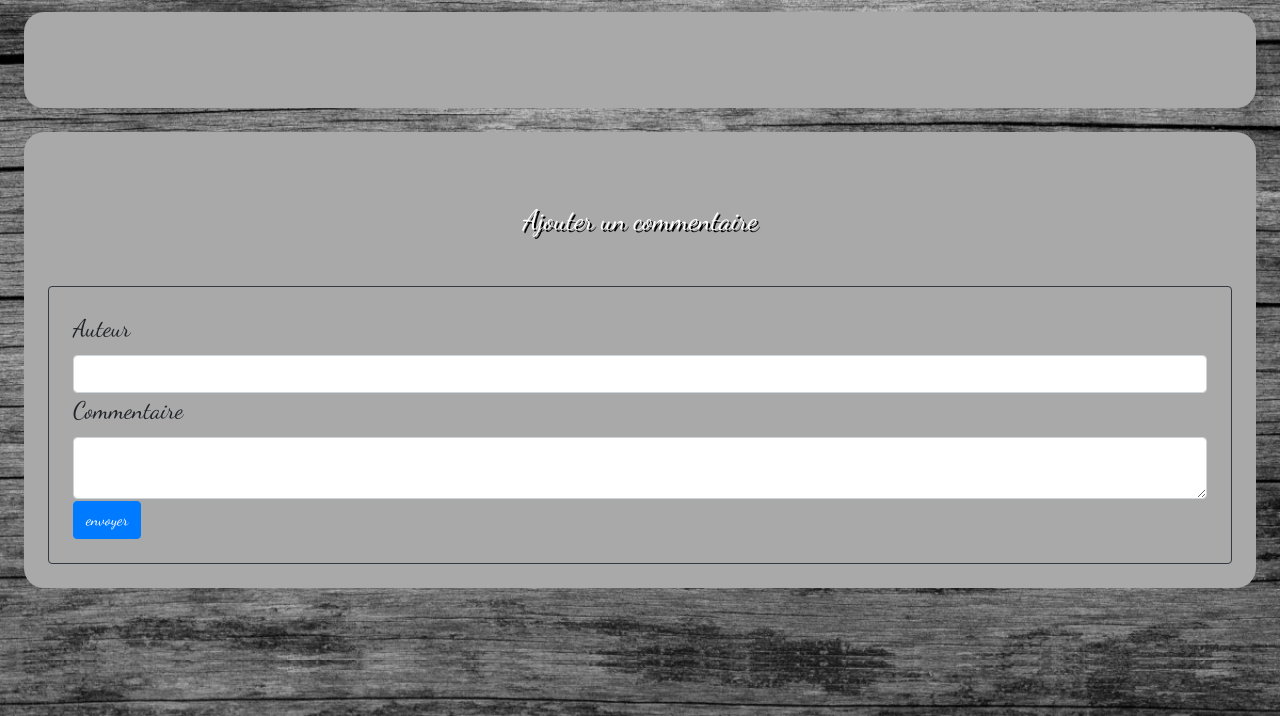
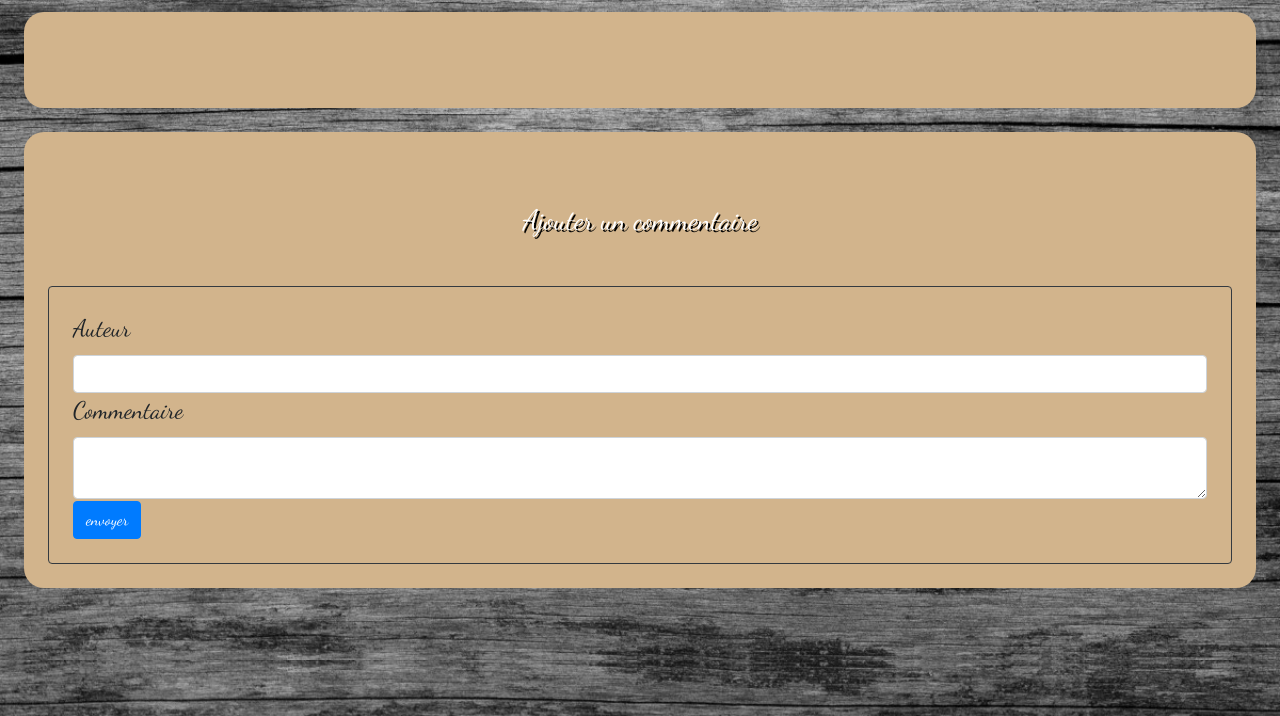
Before and after one commit to LudwigJedde/blog_mvc, a PHP site: template view/chapitre.php in a window 1280 px wide. Shown: the part 84-800 px from the top of the page. Run offline with PHP 8.4, Linux system fonts and the light colour scheme; the template is opened without the code that fills it, so the values that code supplies are empty.

Commit message:
changé couleurs

```diff
--- a/public/style.css
+++ b/public/style.css
@@ -27,6 +27,10 @@ h1, h2, h3, a, .media-body{
     color: #fd7e14;
 }
 .post, .addComment{
-    background-color: darkgray;
+    background-color: tan;
     border-radius: 20px;
 }
+
+.comments{
+    background-color:cadetblue;
+}
```
